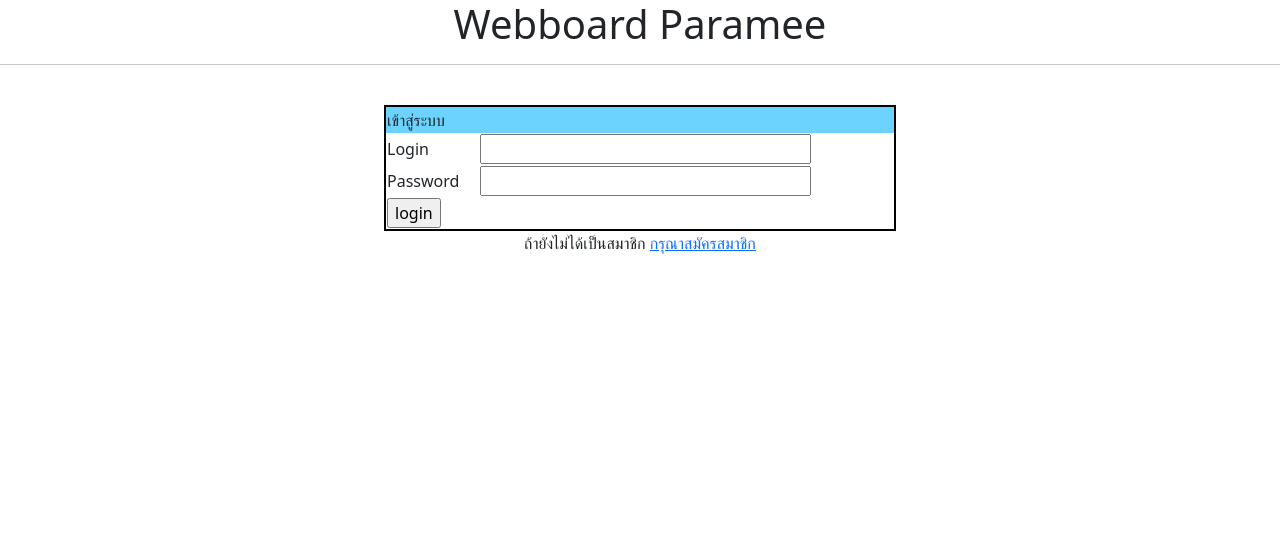
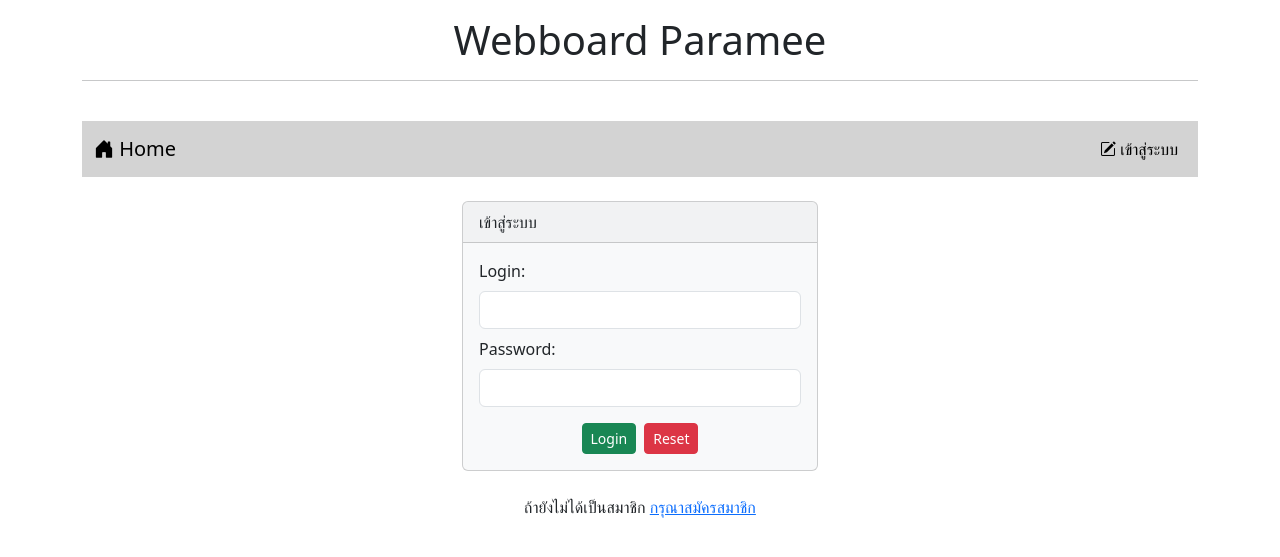
Before and after one commit to parameesriphueak/Weboard_Paramee, a PHP site: page /login.php in a window 1280 px wide. Shown: the top 557 px of the page. Run offline with PHP 8.4, Linux system fonts and the light colour scheme.

Commit message:
work_7
update_webboard_bootstrap

```diff
--- a/login.php
+++ b/login.php
@@ -13,20 +13,48 @@
     <title>เข้าสู่ระบบ</title>
     <link href="https://cdn.jsdelivr.net/npm/bootstrap@5.3.2/dist/css/bootstrap.min.css" rel="stylesheet" integrity="sha384-T3c6CoIi6uLrA9TneNEoa7RxnatzjcDSCmG1MXxSR1GAsXEV/Dwwykc2MPK8M2HN" crossorigin="anonymous">
     <script src="https://cdn.jsdelivr.net/npm/bootstrap@5.3.2/dist/js/bootstrap.bundle.min.js" integrity="sha384-C6RzsynM9kWDrMNeT87bh95OGNyZPhcTNXj1NW7RuBCsyN/o0jlpcV8Qyq46cDfL" crossorigin="anonymous"></script>
+    <link href="https://cdn.jsdelivr.net/npm/bootstrap@5.3.2/dist/css/bootstrap.min.css" rel="stylesheet" integrity="sha384-T3c6CoIi6uLrA9TneNEoa7RxnatzjcDSCmG1MXxSR1GAsXEV/Dwwykc2MPK8M2HN" crossorigin="anonymous">
+    <script src="https://cdn.jsdelivr.net/npm/bootstrap@5.3.2/dist/js/bootstrap.bundle.min.js" integrity="sha384-C6RzsynM9kWDrMNeT87bh95OGNyZPhcTNXj1NW7RuBCsyN/o0jlpcV8Qyq46cDfL" crossorigin="anonymous"></script>
+    <link rel="stylesheet" href="https://cdn.jsdelivr.net/npm/bootstrap-icons@1.11.3/font/bootstrap-icons.min.css">
 </head>
 <body>
+    <div class="container-lg">
+        <h1 style="text-align: center;" class="mt-3">Webboard Paramee</h1><hr><br>
+        <?php include "nav.php"?>
+        <div class="row mt-4" >
+            <div class="col-lg-4 col-md-3 col-sm-2 col-1"></div>
+            <div class="col-lg-4 col-md-6 col-sm-8 col-10" >
+                <?php
+                    if(isset($_SESSION['error'])){
+                        echo "<div class='alert alert-danger'>ชื่อบัญชีหรือรหัสผ่านไม่ถูกต้อง</div>";
+                        unset($_SESSION['error']);
+                    }
+                ?>
 
-    <h1 style="text-align: center;">Webboard Paramee</h1><hr><br>
-    <table style="border: 2px solid black; width: 40%;" align="center">
-        <tr><td colspan="2" style="background-color: #6CD2FE;">เข้าสู่ระบบ </td></tr>
-        <form action="verify.php" method="post">
-            <tr><td>Login</td><td><input type="text" name="username" size="30"required></td></tr>
-            <tr><td>Password</td><td><input type="password" name="password" size="30" required></td></tr>
-            <tr><th colspan="2"><input type="submit" value="login" ></th></tr>
-        </form>
-    </table>
+                <div class="card bg-light text-dark">
+                    <div class="card-header">เข้าสู่ระบบ</div>
+                    <div class="card-body">
+                        <form action="verify.php" method="post">
+                            <div class="from-group">
+                                <label for="login" class="form-label">Login:</label>
+                                <input type="text" name="username" id="login" class="form-control">
+                            </div>
+                            <div class="form-group mt-2">
+                                <label for="pwd" class="form-label">Password:</label>
+                                <input type="password" name="password" id="pwd" class="form-control">
+                            </div>
+                            <div class="form-group mt-3 d-flex justify-content-center">
+                                <input type="submit" value="Login" class="btn btn-success gray btn-sm me-2">
+                                <input type="reset" value="Reset" class="btn btn-danger gray btn-sm">
+                            </div>
+                        </form>
+                    </div>
+                </div>
+            </div>
+            <div class="col-lg-4 col-md-3 col-sm-2 col-1"></div>
+        </div>
 
-    <p style="text-align: center;">ถ้ายังไม่ได้เป็นสมาชิก <a href="register.php">กรุณาสมัครสมาชิก</a></p>
-
+        <p style="text-align: center;" class="mt-4">ถ้ายังไม่ได้เป็นสมาชิก <a href="register.php">กรุณาสมัครสมาชิก</a></p>
+    </div>
 </body>
 </html>
--- /dev/null
+++ b/nav.php
@@ -0,0 +1,20 @@
+<nav class="navbar navbar-expand-lg " style="background-color:#d3d3d3;">
+    <div class="container-fluid">
+        <a class="navbar-brand" href="index.php"><i class="bi bi-house-door-fill"></i> Home</a>
+            <div class="navbar-nav">
+                <?php
+                    if(!isset($_SESSION['id'])){?>
+                    <a class="nav-link active"  href="login.php"><i class="bi bi-pencil-square"></i> เข้าสู่ระบบ</a>
+                <?php }else{?>
+                    <li class="nav-item dropdown">
+                        <a class="btn btn-outline-secondary dropdown-toggle btn-sm" data-bs-toggle="dropdown" aria-expanded="false">
+                        <i class="bi bi-person-lines-fill"></i>  <?php echo $_SESSION['username']?>
+                        </a>
+                        <ul class="dropdown-menu dropdown-menu-secondary">
+                            <li><a class="dropdown-item" href="logout.php"><i class="bi bi-power"></i> ออกจากระบบ</a></li>
+                        </ul>
+                    </li>
+                    <?php }?>
+            </div>
+        </div>
+    </nav>
--- a/register.php
+++ b/register.php
@@ -1,6 +1,6 @@
 <?php
     session_start();
-    if(!isset($_SESSION['id'])){
+    if(isset($_SESSION['id'])){
         header("location:index.php");
         die();
     }
```
Also changed, not shown: index.php (+29 -50 lines), post.php (+8 -1 lines), verify.php (+12 -8 lines).
